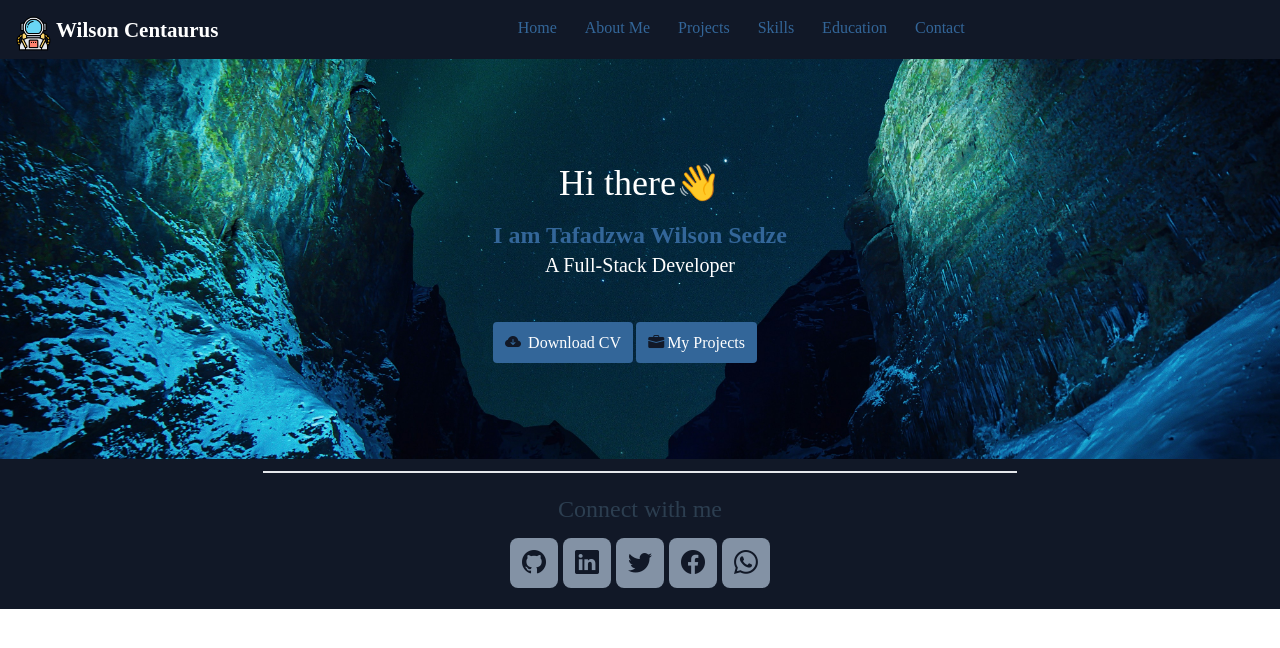
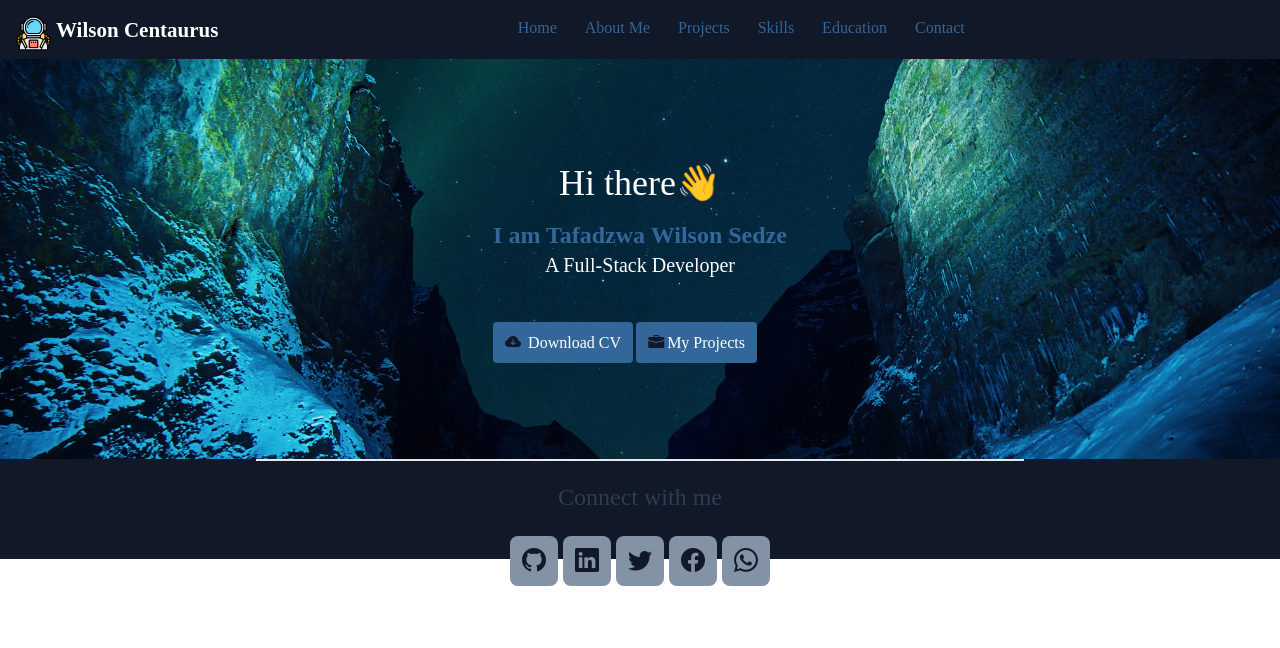
Before and after one commit to wilson3centaurus/my-personal-portfolio, a Svelte app: page / in a window 1280 px wide. Shown: the top 648 px of the page. Built offline with nearby package versions, Linux system fonts and the light colour scheme; a web font is replaced by a local one.

Commit message:
update App.svelte

```diff
--- a/src/App.svelte
+++ b/src/App.svelte
@@ -28,7 +28,7 @@
     <style>
       footer {
         background-color: #111827;
-        height: 150px;
+        height: 100px;
       }
       .nav-bar {
         background-color: #111827;
@@ -46,7 +46,7 @@
         color: #2c3e50;
       }
       .icons {
-        margin-top: -10px;
+        margin-top: 10px;
         font-size: 20px;
       }
       .icon {
@@ -62,10 +62,10 @@
   <Route path="/about"><About/></Route>
   <Route path="/contact"><Contact/></Route>
   <Route path="/projects"><Projects/></Route>
-    <Route path="/skills"><Skills/></Route>
+  <Route path="/skills"><Skills/></Route>
   <Route path="/education"><Education/></Route>
 
-    <footer class="text-center p-3">
+    <footer class="text-center">
       <div class="border-t-2 border-white-100 mx-[20%] mb-5"></div>
       <h3 class="text-2xl mb-5 text">Connect with me</h3>
       <div class="p-3  icons">
```
